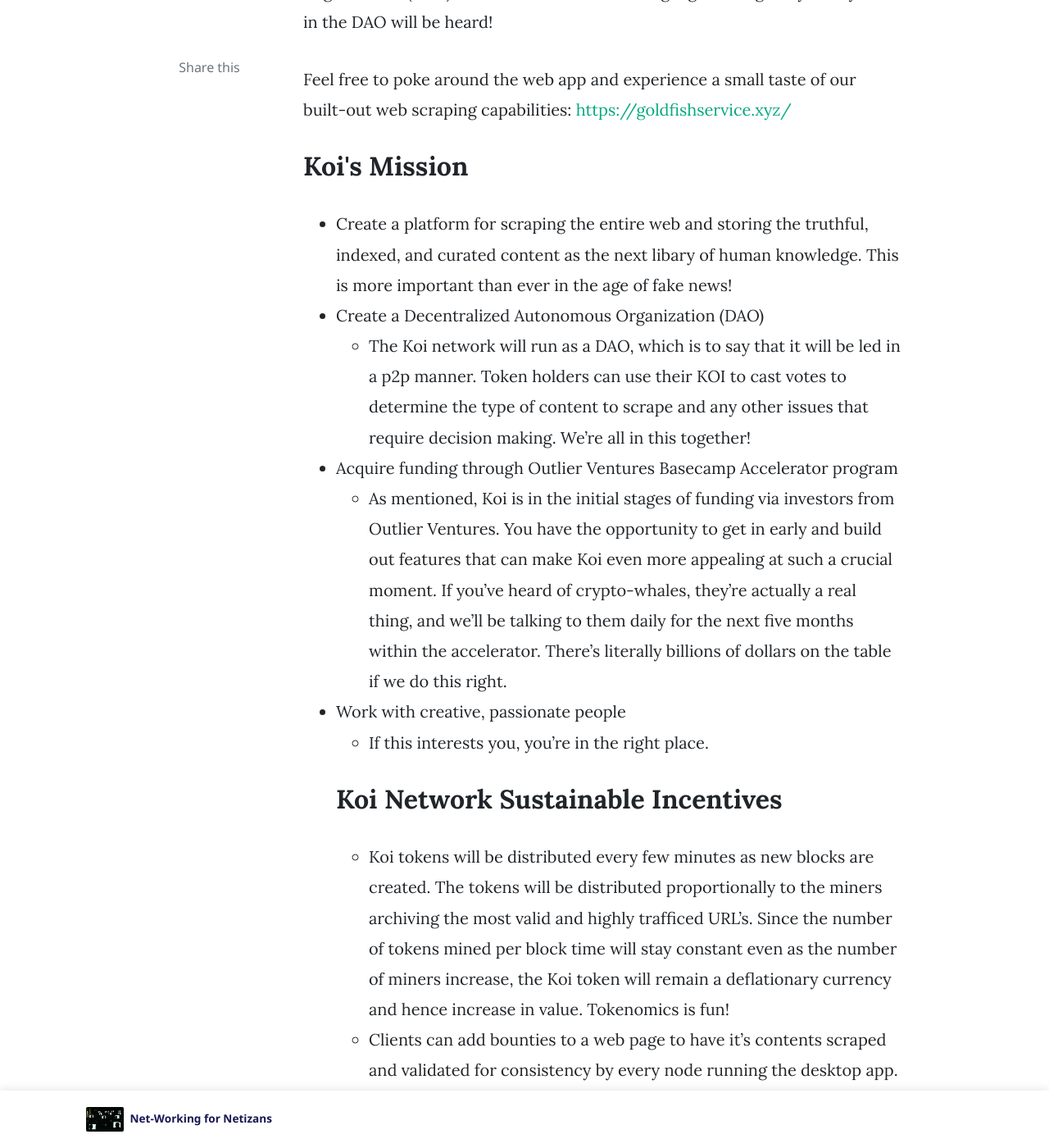
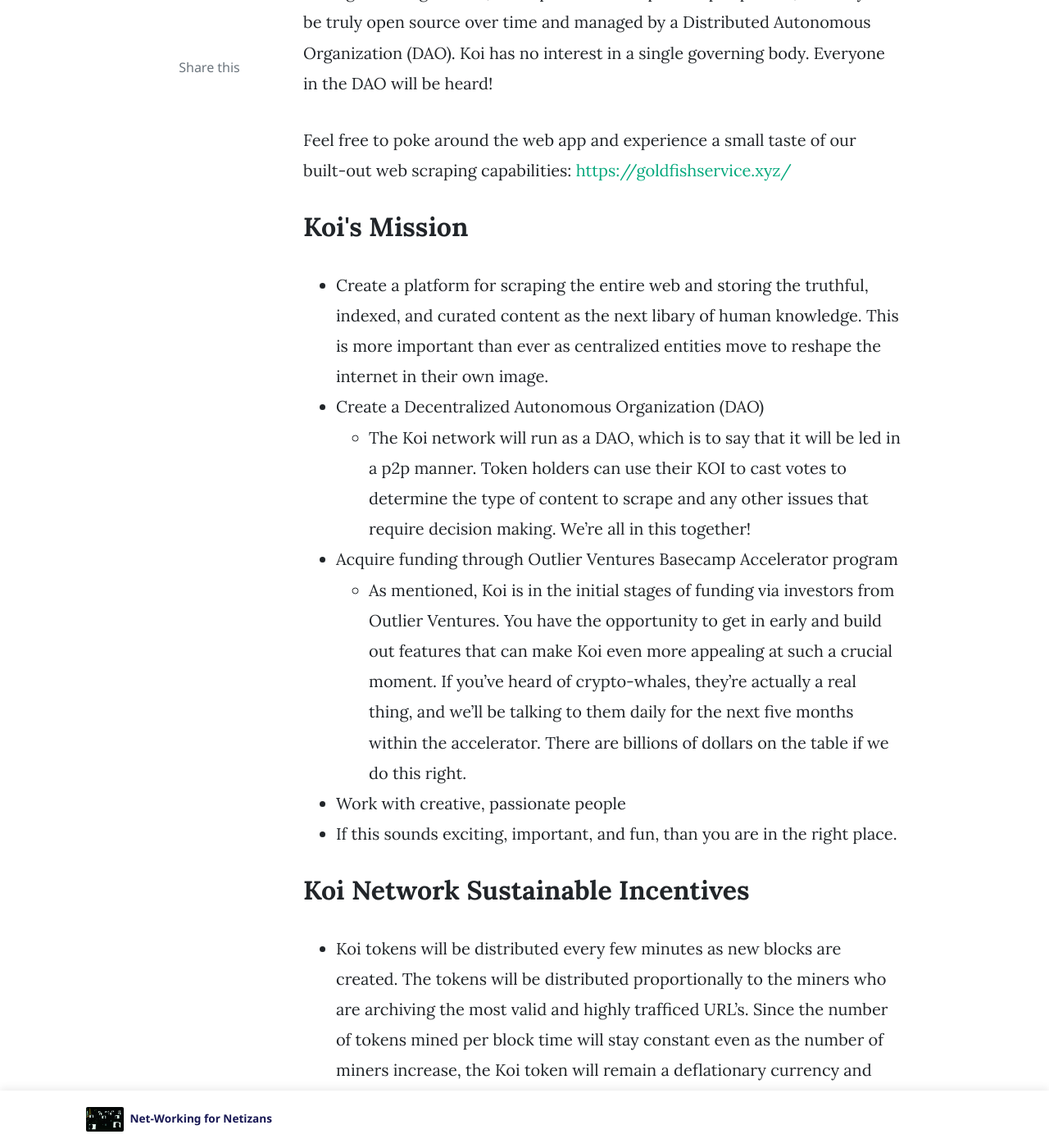
Before and after one commit to tykoii/blog, a Jekyll site: the page built from _posts/2021-01-08-build-honest-archive.md, in a window 1280 px wide and 1400 px high, scrolled down 1961 px. Shown: the whole window at 82% size. Built offline with Jekyll 4.4.1, drawn with Linux system fonts in a browser that asks for light colours; nearby versions of some CDN libraries; comment, search, counter and statistics services are not loaded; some of the changed text lies outside the part shown.

Commit message:
Update 2021-01-08-build-honest-archive.md

```diff
--- a/_posts/2021-01-08-build-honest-archive.md
+++ b/_posts/2021-01-08-build-honest-archive.md
@@ -11,9 +11,9 @@
 It's rare to find an altruistic developer community that's in its infancy and happens to be well-funded.  Welcome to Koi.
 
 <h2>What Fuels Us</h2>
-KOI directly translates to "Knowledgeable Open Internet". The mission is to incentivize miners to retrieve honest curated content to be stored in a decentralized database such as Arweave.  It's a vision that has come along way from a simple web scraping app to an ecosystem involving a web app, desktop app, data mining scripts, Ethereum smart contracts, Koi coin minting, a data marketplace, and a distributed database.
+KOI directly translates to "Knowledgeable Open Internet". The mission is to incentivize miners such that they retrieve honest curated content to be stored in a decentralized database such as Arweave.  We have come a long way from a simple web-scraping app. The KOI ecosystem now combines a web app, desktop app, data mining scripts, Ethereum smart contracts, KOI coin minting, a data marketplace, and a distributed database in pursuit of our vision. We are helping build a permanently open internet for future generations through the layering of human knowledge.
 
-Therefore, we're looking for colorful devs to join us as we're acquiring additional venture funds by the day.
+We are looking for enthusiastic and determined devs to join us. We are acquiring additional venture funding by the day.
 
 <h2>Tech stack (hyper-modern)</h2>
   - Back-End:
@@ -28,21 +28,21 @@
 If this distributed software ecosystem excites you, join our Discord community. We talk about all things from tech to tea.
 Join Here: <https://discord.gg/HsnvDFYKck>
 
-If you hang around the Discord and resonate with the mission, we'll invite you to the GitHub repo, which is where the real fun begins.  Since we're going through funding rounds, it's important to keep our repos private, but they will be truly open source over time and managed by a Distributed Autonomous Organization (DAO).  Koi has no interest in a single governing body.  Everyone in the DAO will be heard!
+If you hang around the Discord and resonate with the mission, we'll invite you to the GitHub repo, which is where the real fun begins. Since we're going through funding rounds, it's important to keep our repos private, but they will be truly open source over time and managed by a Distributed Autonomous Organization (DAO).  Koi has no interest in a single governing body.  Everyone in the DAO will be heard!
 
 Feel free to poke around the web app and experience a small taste of our built-out web scraping capabilities: <https://goldfishservice.xyz/>
 
 <h2>Koi's Mission</h2>
-  - Create a platform for scraping the entire web and storing the truthful, indexed, and curated content as the next libary of human knowledge. This is more important than ever in the age of fake news!
+  - Create a platform for scraping the entire web and storing the truthful, indexed, and curated content as the next libary of human knowledge. This is more important than ever as centralized entities move to reshape the internet in their own image.
   - Create a Decentralized Autonomous Organization (DAO)
     - The Koi network will run as a DAO, which is to say that it will be led in a p2p manner.  Token holders can use their KOI to cast votes to determine the type of content to scrape and any other issues that require decision making.  We're all in this together!
   - Acquire funding through Outlier Ventures Basecamp Accelerator program
-    - As mentioned, Koi is in the initial stages of funding via investors from Outlier Ventures.  You have the opportunity to get in early and build out features that can make Koi even more appealing at such a crucial moment.  If you've heard of crypto-whales, they're actually a real thing, and we'll be talking to them daily for the next five months within the accelerator.  There's literally billions of dollars on the table if we do this right.
-- Work with creative, passionate people
-  - If this interests you, you're in the right place.
+    - As mentioned, Koi is in the initial stages of funding via investors from Outlier Ventures.  You have the opportunity to get in early and build out features that can make Koi even more appealing at such a crucial moment.  If you've heard of crypto-whales, they're actually a real thing, and we'll be talking to them daily for the next five months within the accelerator.  There are billions of dollars on the table if we do this right.
+  - Work with creative, passionate people
+  - If this sounds exciting, important, and fun, than you are in the right place.
 
   <h2>Koi Network Sustainable Incentives</h2>
-  - Koi tokens will be distributed every few minutes as new blocks are created.  The tokens will be distributed proportionally to the miners archiving the most valid and highly trafficed URL's.  Since the number of tokens mined per block time will stay constant even as the number of miners increase, the Koi token will remain a deflationary currency and hence increase in value.  Tokenomics is fun!
+  - Koi tokens will be distributed every few minutes as new blocks are created.  The tokens will be distributed proportionally to the miners who are archiving the most valid and highly trafficed URL's.  Since the number of tokens mined per block time will stay constant even as the number of miners increase, the Koi token will remain a deflationary currency and hence increase in value.  Tokenomics is fun!
   - Clients can add bounties to a web page to have it's contents scraped and validated for consistency by every node running the desktop app.  The node who submits the winning payload wins the bounty and is paid in Koi tokens, which are held in a smart contract on the Ethereum mainnet.  The value of Koi will increase as clients take advantage of our web scraping service by staking Koi to have web pages scraped.
   - Content validation nodes will earn Koi just by keeping the desktop app running in the background and processing the bounty URL queue.
   - Interested parties can exchange tokens for archived structured JSON data sets collected from our web scraping efforts via the Ocean data marketplace exchange.
```
